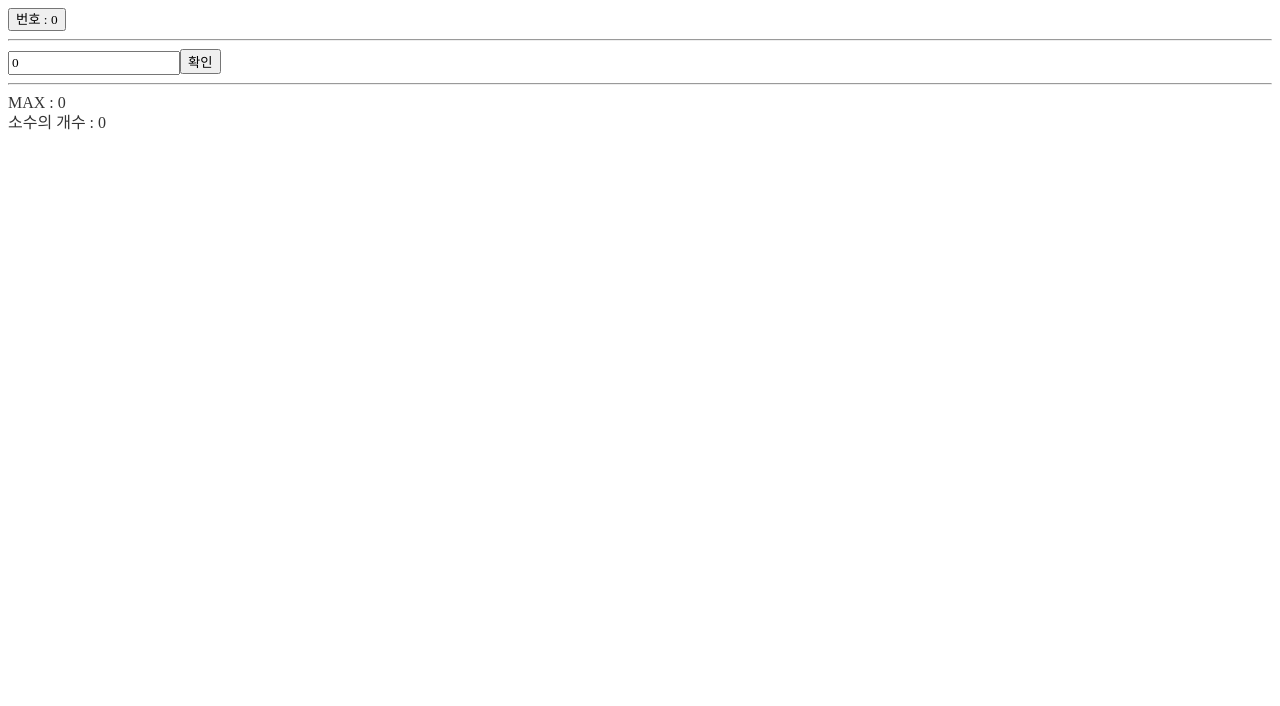
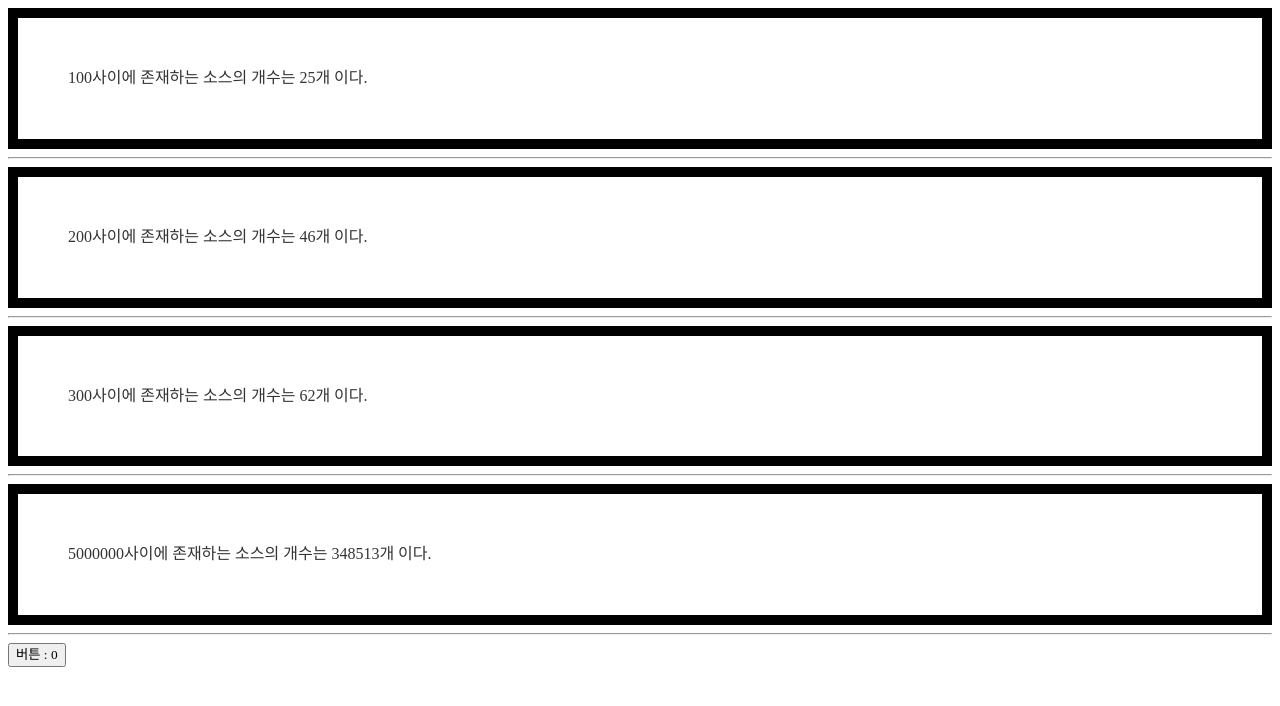
Before and after one commit to kimhyeji/2023-04-react-test, a React (Create React App) app: page / in a window 1280 px wide. Shown: the top 706 px of the page. Built offline with nearby package versions, Linux system fonts and the light colour scheme; a web font is replaced by a local one.

Commit message:
React.memo 사용하여 쓸데없는 연산 줄이기

```diff
--- a/src/App.js
+++ b/src/App.js
@@ -1,4 +1,4 @@
-import React, { useState, useMemo } from "react";
+import React, { useState, useEffect, useMemo } from "react";
 
 function isPrimeNumber(no) {
   for (let i = 2; i < no; i++) {
@@ -30,51 +30,42 @@ function getPrimeNumbersCount(max) {
   return getPrimeNumbers(max).length;
 }
 
+let PrimeNosCountCallCount = 0;
+
+function PrimeNosCount({ max }) {
+  PrimeNosCountCallCount++;
+  console.log(`PrimeNosCountCallCount : ${PrimeNosCountCallCount}`);
+
+  const count = useMemo(() => getPrimeNumbersCount(max), [max]);
+
+  return (
+    <div style={{ border: "10px solid black", padding: 50 }}>
+      {max}사이에 존재하는 소스의 개수는 {count}개 이다.
+    </div>
+  );
+}
+
+const MemoizedPrimeNosCount = React.memo(PrimeNosCount);
+
+let AppCallCount = 0;
+
 function App() {
-  const [inputedNo, setInputedNo] = useState(0);
+  AppCallCount++;
+  console.log(`AppCallCount : ${AppCallCount}`);
+
   const [no, setNo] = useState(0);
-
-  const primeNumbersCount = useMemo(
-    () => getPrimeNumbersCount(inputedNo),
-    [inputedNo]
-  );
-
-  const onSubmit = (e) => {
-    e.preventDefault();
-
-    const form = e.target;
-
-    form.number.value = form.number.value.trim();
-
-    if (form.number.value.length == 0) {
-      alert("숫자를 입력해주세요.");
-      form.number.focus();
-
-      return;
-    }
-
-    const number = form.number.valueAsNumber;
-    form.number.focus();
-
-    setInputedNo(number);
-  };
 
   return (
     <>
-      <button onClick={() => setNo(no + 1)}>번호 : {no}</button>
+      <MemoizedPrimeNosCount max={100} />
       <hr />
-      <form onSubmit={onSubmit}>
-        <input
-          type="number"
-          name="number"
-          placeholder="숫자를 입력해주세요."
-          defaultValue="0"
-        />
-        <input type="submit" value="확인" />
-        <hr />
-        <div>MAX : {inputedNo}</div>
-        <div>소수의 개수 : {primeNumbersCount}</div>
-      </form>
+      <MemoizedPrimeNosCount max={200} />
+      <hr />
+      <MemoizedPrimeNosCount max={300} />
+      <hr />
+      <MemoizedPrimeNosCount max={5000000} />
+      <hr />
+      <button onClick={() => setNo(no + 1)}>버튼 : {no}</button>
     </>
   );
 }
```
